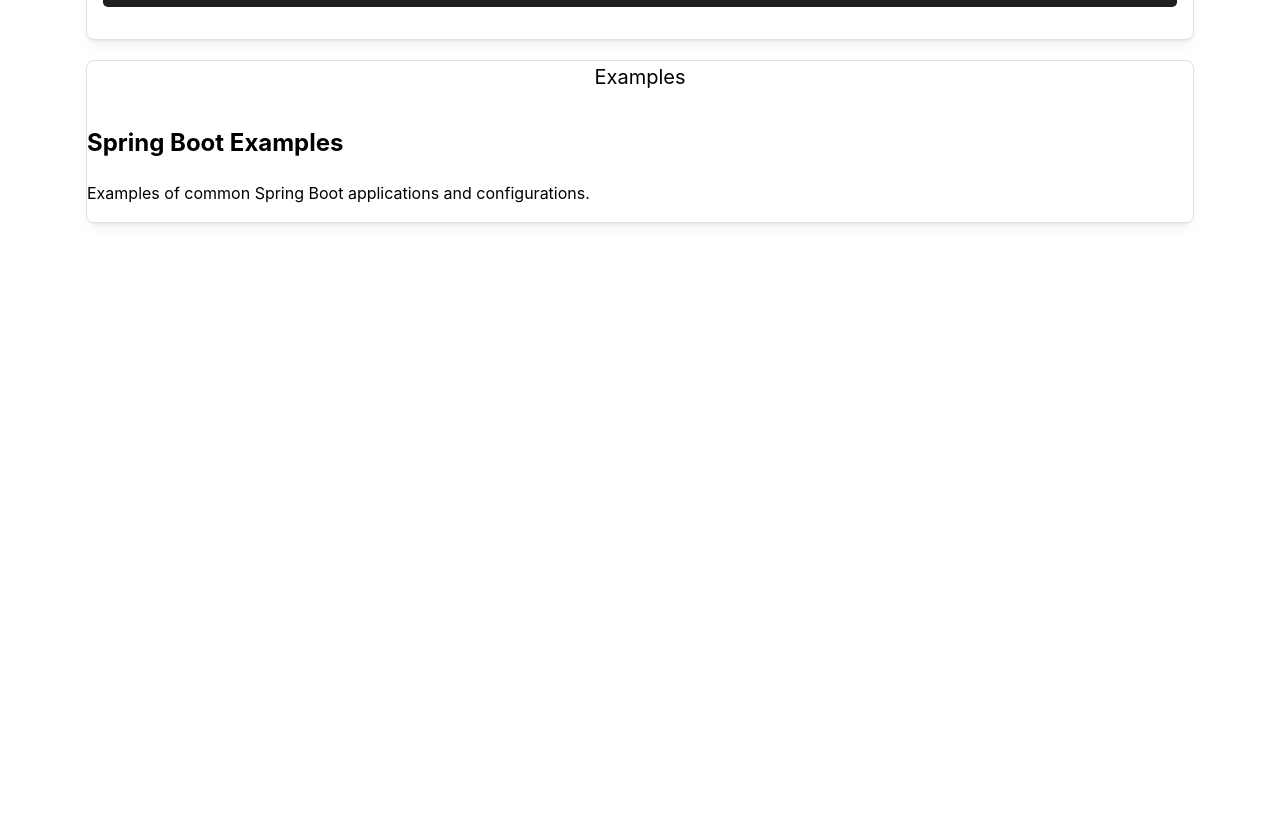
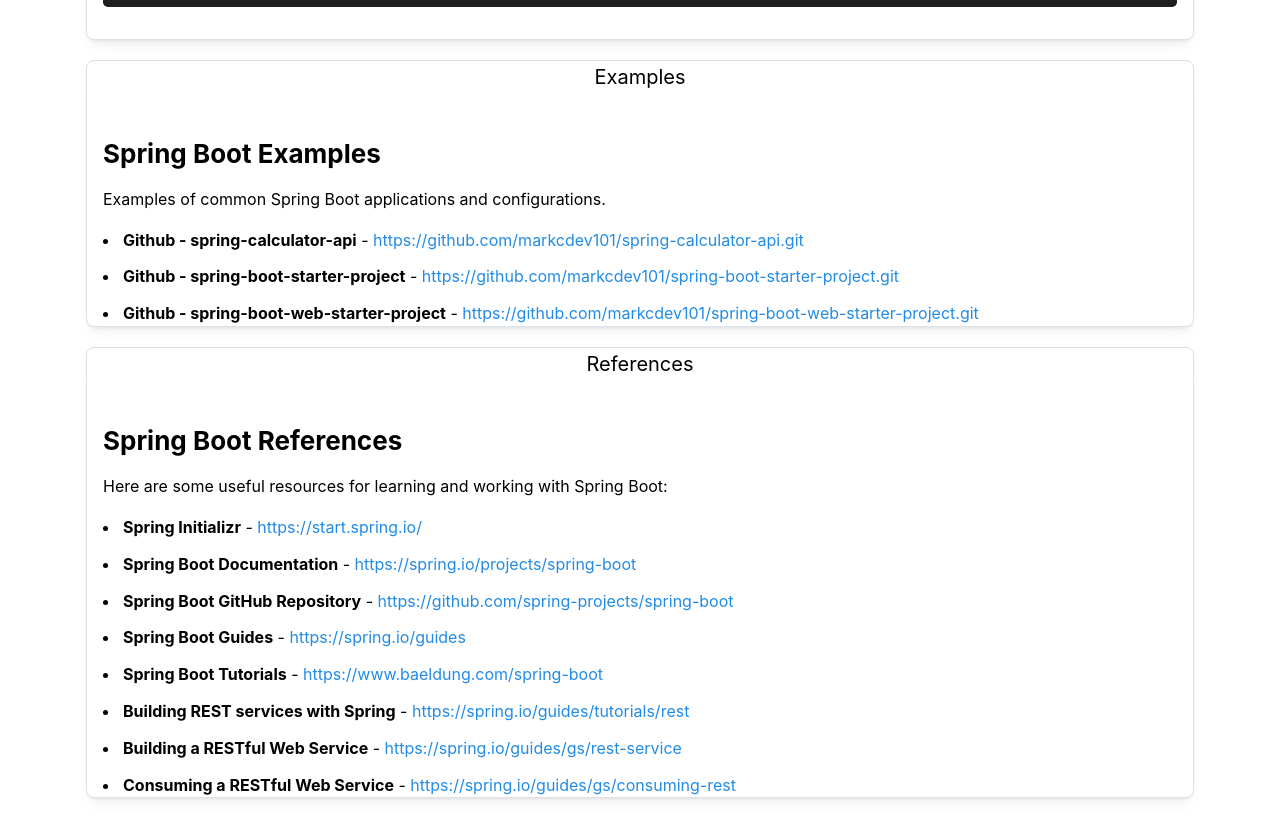
Before and after one commit to markcdev101/react-tech-vault-ui, a React (Create React App) app: page /java/spring-boot in a window 1280 px wide. Shown: the part 4780-5598 px from the top of the page. Before the commit the page ends 5023 px from the top, so only its background shows below. Built offline with nearby package versions, Linux system fonts and the light colour scheme.

Commit message:
Added LinkListComponent and References and Examples

```diff
--- /dev/null
+++ b/src/components/LinkListComponent.js
@@ -0,0 +1,21 @@
+import React from 'react';
+import { List, Text, Anchor } from '@mantine/core';
+
+const LinkListComponent = ({ items }) => {
+  return (
+    <List spacing="sm" size="sm" bullet="•">
+      {items.map((item, index) => (
+        <List.Item key={index}>
+          <Text>
+            <strong>{item.title}</strong> -{' '}
+            <Anchor href={item.link} target="_blank" rel="noopener noreferrer">
+              {item.link}
+            </Anchor>
+          </Text>
+        </List.Item>
+      ))}
+    </List>
+  );
+};
+
+export default LinkListComponent;
--- a/src/pages/Java/SpringBoot/Examples.js
+++ b/src/pages/Java/SpringBoot/Examples.js
@@ -1,10 +1,26 @@
 import React from 'react';
+import LinkListComponent from '../../../components/LinkListComponent';
+import { Container, Title, Text } from '@mantine/core';
 
-const SpringBootExamples = () => (
-  <div>
-    <h2>Spring Boot Examples</h2>
-    <p>Examples of common Spring Boot applications and configurations.</p>
-  </div>
-);
+
+const SpringBootExamples = () => {
+  // Define the links data
+  const links = [
+    { title: 'Github - spring-calculator-api', link: 'https://github.com/markcdev101/spring-calculator-api.git' },
+    { title: 'Github - spring-boot-starter-project', link: 'https://github.com/markcdev101/spring-boot-starter-project.git' },
+    { title: 'Github - spring-boot-web-starter-project', link: 'https://github.com/markcdev101/spring-boot-web-starter-project.git' },
+
+  ];
+
+  return (
+    <Container size="lg" px="md" mt="xl">
+      <Title order={2} mb="md">Spring Boot Examples</Title>
+      <Text mb="md">
+      Examples of common Spring Boot applications and configurations.
+      </Text>
+      <LinkListComponent items={links} />
+    </Container>
+  );
+};
 
 export default SpringBootExamples;
--- a/src/pages/Java/SpringBoot/Index.js
+++ b/src/pages/Java/SpringBoot/Index.js
@@ -4,6 +4,7 @@
 import SpringBootExamples from './Examples';
 import Section from '../../../components/Section';
 import SpringBootConcepts from './Concepts';
+import SpringBootReferences from './References';
 
 
 const SpringBootIndex = () => (
@@ -25,6 +26,11 @@
       title="Examples"
       content={<SpringBootExamples />}
     />
+
+<Section
+      title="References"
+      content={<SpringBootReferences />}
+    />
   </div>
 );
 
--- /dev/null
+++ b/src/pages/Java/SpringBoot/References.js
@@ -0,0 +1,29 @@
+import React from 'react';
+import LinkListComponent from '../../../components/LinkListComponent';
+import { Container, Title, Text } from '@mantine/core';
+
+const SpringBootReferences = () => {
+  // Define the links data
+  const links = [
+    { title: 'Spring Initializr', link: 'https://start.spring.io/' },
+    { title: 'Spring Boot Documentation', link: 'https://spring.io/projects/spring-boot' },
+    { title: 'Spring Boot GitHub Repository', link: 'https://github.com/spring-projects/spring-boot' },
+    { title: 'Spring Boot Guides', link: 'https://spring.io/guides' },
+    { title: 'Spring Boot Tutorials', link: 'https://www.baeldung.com/spring-boot' },
+    { title: 'Building REST services with Spring', link: 'https://spring.io/guides/tutorials/rest' },
+    { title: 'Building a RESTful Web Service', link: 'https://spring.io/guides/gs/rest-service' },
+    { title: 'Consuming a RESTful Web Service', link: 'https://spring.io/guides/gs/consuming-rest' },
+  ];
+
+  return (
+    <Container size="lg" px="md" mt="xl">
+      <Title order={2} mb="md">Spring Boot References</Title>
+      <Text mb="md">
+        Here are some useful resources for learning and working with Spring Boot:
+      </Text>
+      <LinkListComponent items={links} />
+    </Container>
+  );
+};
+
+export default SpringBootReferences;
```
